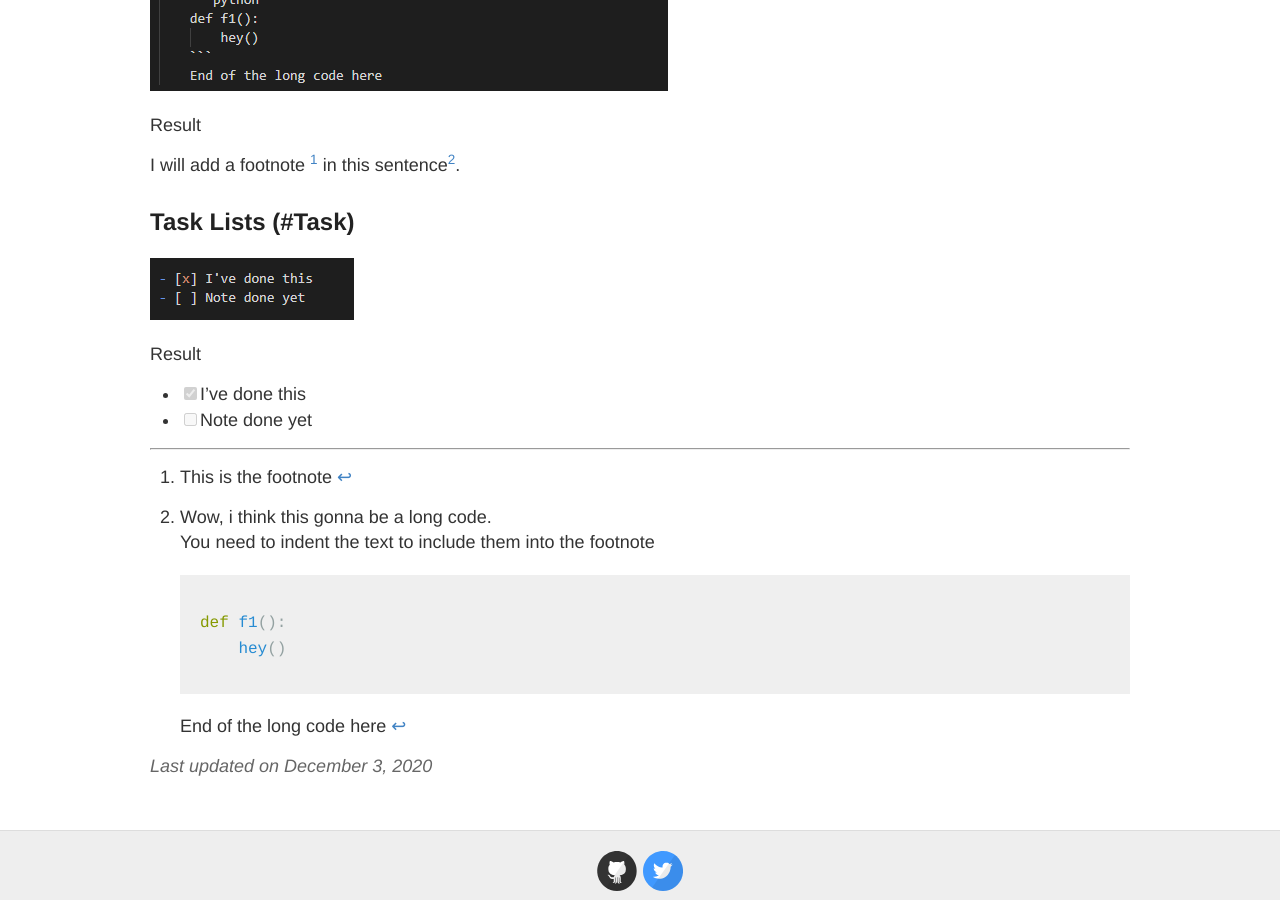
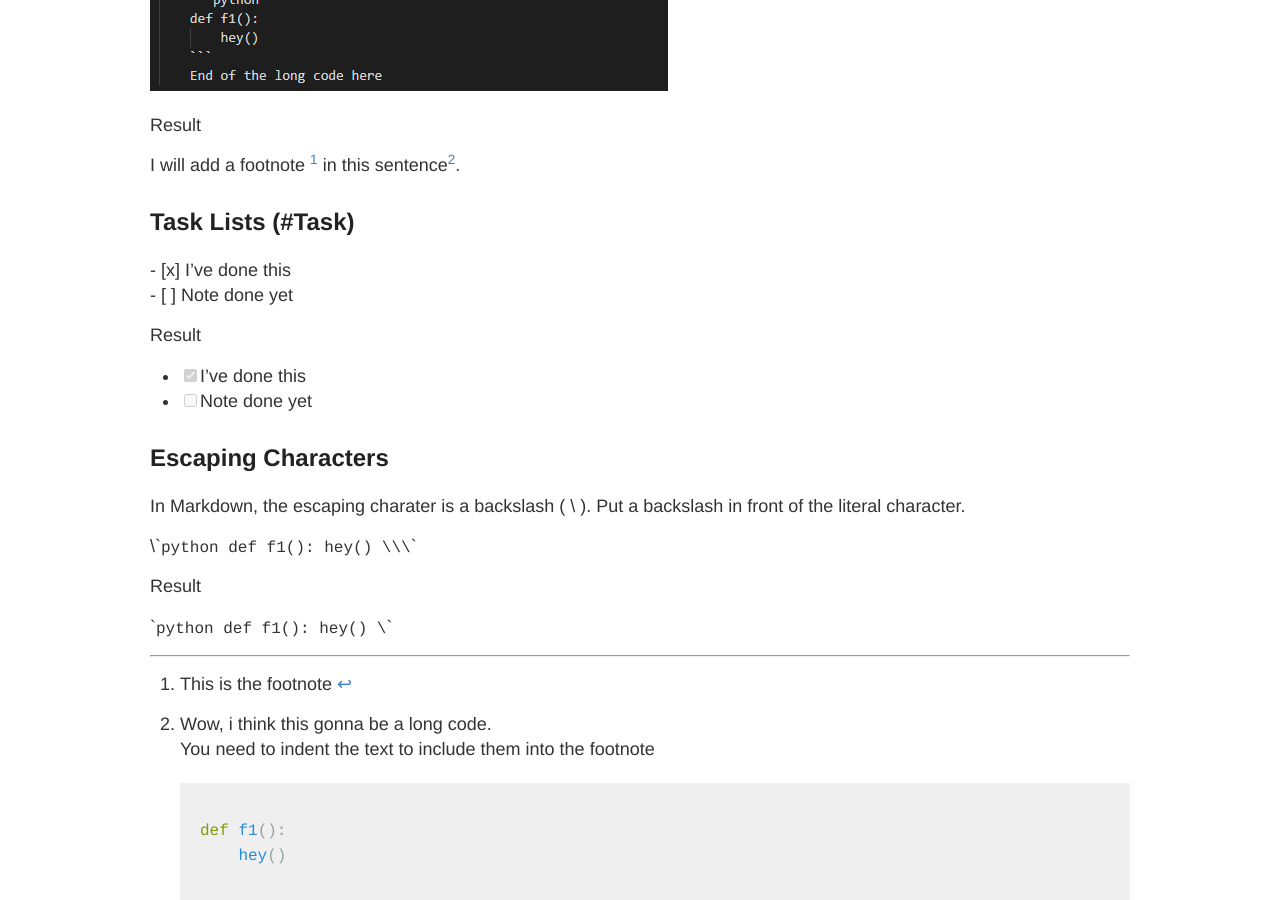
Before and after one commit to loitd/loitd.github.io, a Jekyll site: the page built from _cheatsheets/2020-12-03-markdown-cheatsheet.md, in a window 1280 px wide and 900 px high, scrolled down 5473 px. Built offline with Jekyll 4.4.1, drawn with Linux system fonts in a browser that asks for light colours.

Commit message:
updated-by-loitd

````diff
--- a/_cheatsheets/2020-12-03-markdown-cheatsheet.md
+++ b/_cheatsheets/2020-12-03-markdown-cheatsheet.md
@@ -180,11 +180,28 @@ I will add a footnote [^1] in this sentence[^thecode].
 
 ## Task Lists (#Task)
 
-![Markdown Task Lists]({{ site.baseurl }}/images/20201207/markdown-tasklist.png)
+\- [x] I've done this
+\- [ ] Note done yet
 
 Result
 
 - [x] I've done this
 - [ ] Note done yet
 
+## Escaping Characters
+In Markdown, the escaping charater is a backslash ( \ ). Put a backslash in front of the literal character.
+
+\\\```python
+def f1():
+    hey()
+\\\```
+
+Result
+
+\```python
+def f1():
+    hey()
+\```
+
+
 ---
````
